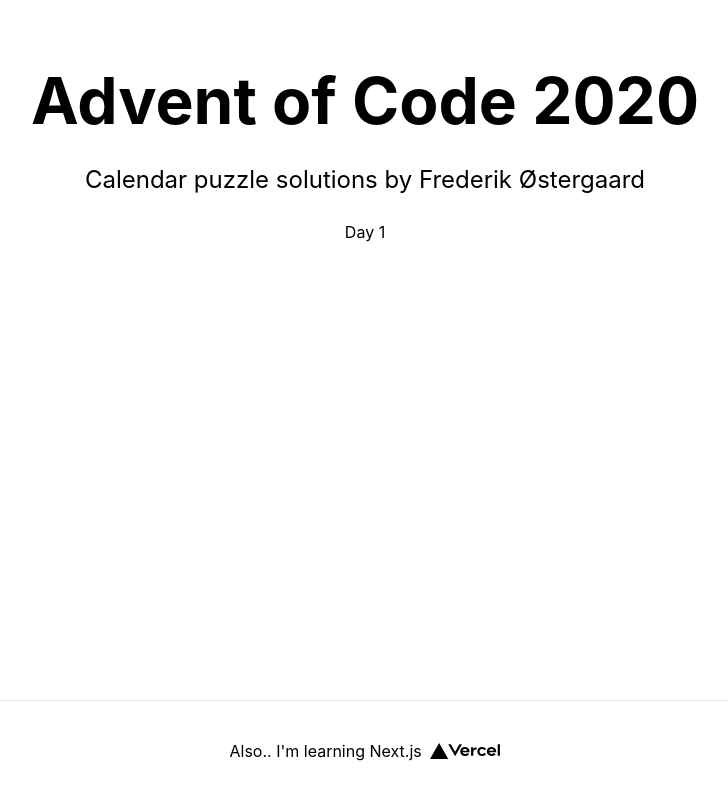
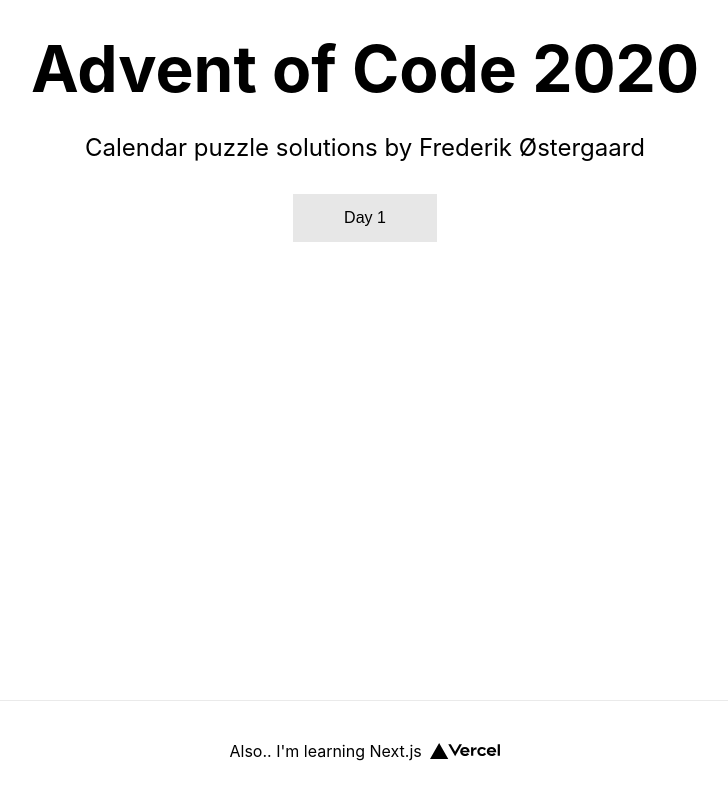
Before and after one commit to planktoon1/Advent-of-code-2020, a Next.js app: page / in a window 1280 px wide. Shown: the whole page, without its empty margins (275-1003 px from the left). Built offline with nearby package versions, Linux system fonts and the light colour scheme.

Commit message:
styling and stuff

```diff
--- a/pages/index.js
+++ b/pages/index.js
@@ -23,10 +23,11 @@ export default function Home() {
             Frederik Østergaard
           </a>
         </p>
-
-        <Link href="/day/one">
-          <a>Day 1</a>
-        </Link>
+        <button>
+          <Link href="/day/one">
+            <a>Day 1</a>
+          </Link>
+        </button>
       </main>
 
       <footer className={styles.footer}>
--- a/styles/Home.module.css
+++ b/styles/Home.module.css
@@ -1,7 +1,6 @@
 .container {
   min-height: 100vh;
   padding: 0 0.5rem;
-
   display: flex;
   flex-direction: column;
   justify-content: center;
@@ -9,7 +8,7 @@
 }
 
 .main {
-  padding: 4rem 0;
+  padding: 2rem 0;
   max-width: 60rem;
   flex: 1;
   display: flex;
--- a/styles/globals.css
+++ b/styles/globals.css
@@ -5,7 +5,19 @@ body {
   font-family: -apple-system, BlinkMacSystemFont, Segoe UI, Roboto, Oxygen,
     Ubuntu, Cantarell, Fira Sans, Droid Sans, Helvetica Neue, sans-serif;
 }
-
+button {
+  background-color: #e7e7e7;
+  color: black;
+  border: none;
+  padding: 15px 32px;
+  text-align: center;
+  text-decoration: none;
+  display: inline-block;
+  font-size: 16px;
+  margin: 4px 2px;
+  min-width: 9rem;
+  cursor: pointer;
+}
 a {
   color: inherit;
   text-decoration: none;
```
Also changed, not shown: components/header/Header.module.css (added, +23 -0 lines), components/header/index.tsx (added, +29 -0 lines), pages/day/one/index.tsx (+8 -3 lines).
